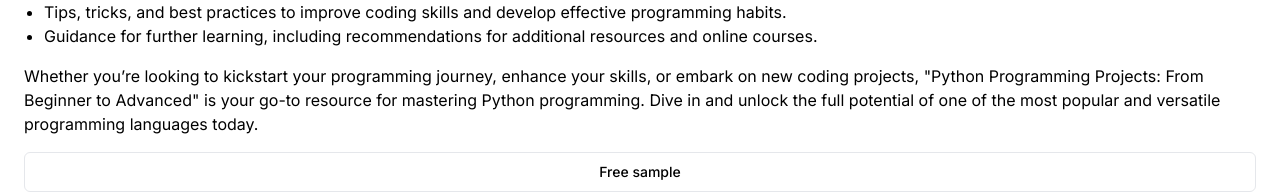
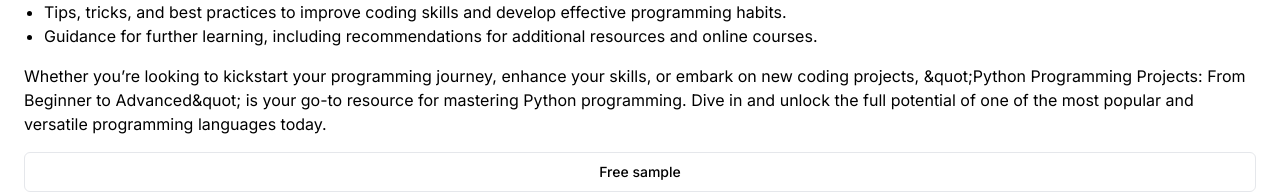
Before and after one commit to YYvanYang/let-me-read, a Next.js app: page /bookdetails in a window 1280 px wide. Shown: the part 685-877 px from the top of the page. Built offline with nearby package versions, Linux system fonts and the light colour scheme.

Commit message:
update &quot;

```diff
--- a/app/bookdetails/page.tsx
+++ b/app/bookdetails/page.tsx
@@ -24,7 +24,7 @@
           />
         </div>
         <div className="flex-grow ml-0 lg:ml-8">
-          <h1 className="text-2xl font-bold mt-4 lg:mt-0">Books About Python Coding: Beginner’s</h1>
+          <h1 className="text-2xl font-bold mt-4 lg:mt-0">{`Books About Python Coding: Beginner’s`}</h1>
           <p className="text-lg mt-1">by Kartik Bheel</p>
           <div className="mt-4">
             <p>Length: 54 pages</p>
@@ -92,10 +92,10 @@
               </li>
             </ul>
             <p className="mt-4">
-              Whether you’re looking to kickstart your programming journey, enhance your skills, or embark on new coding
+              {`Whether you’re looking to kickstart your programming journey, enhance your skills, or embark on new coding
               projects, &quot;Python Programming Projects: From Beginner to Advanced&quot; is your go-to resource for mastering
               Python programming. Dive in and unlock the full potential of one of the most popular and versatile
-              programming languages today.
+              programming languages today.`}
             </p>
           </div>
         </Tabs>
```
